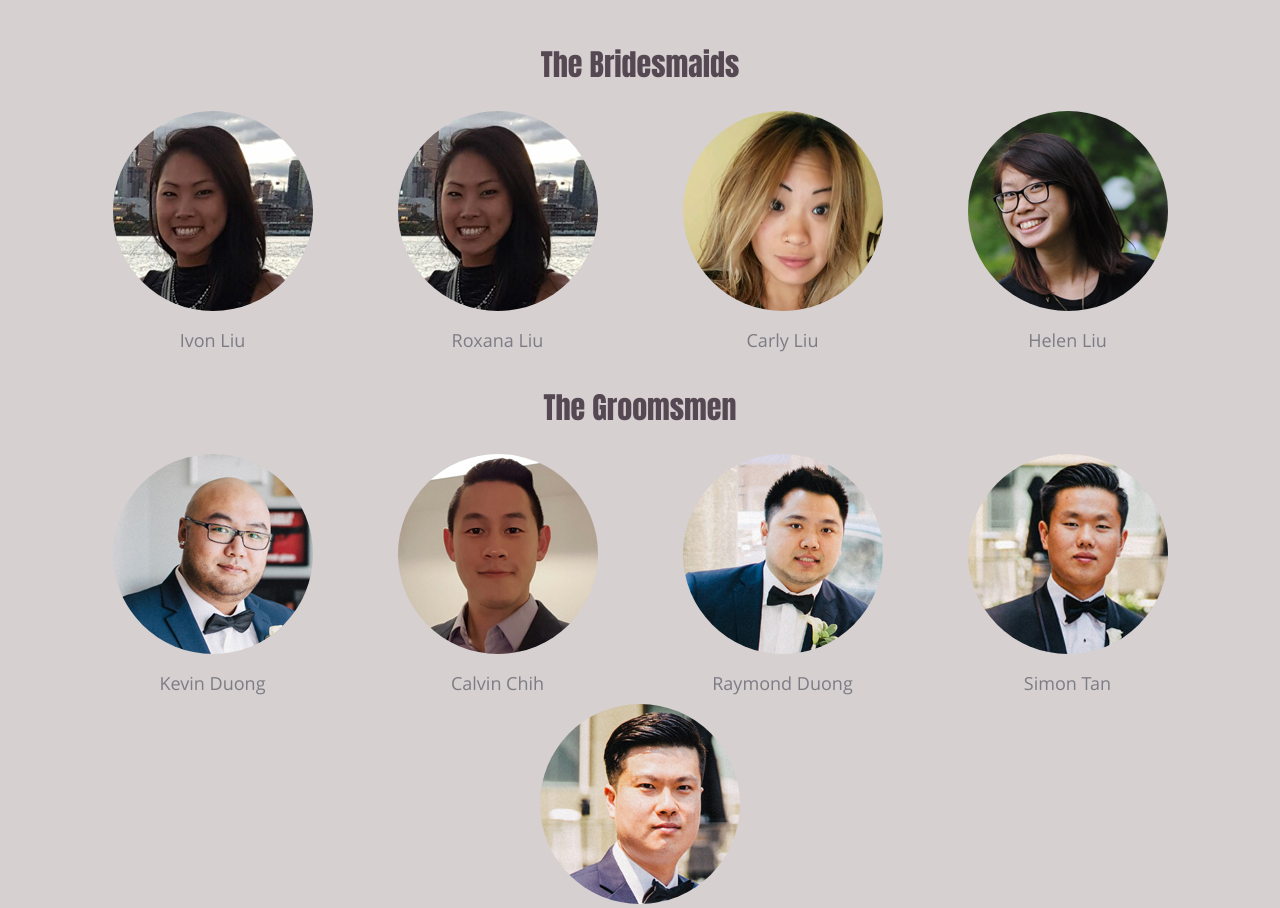
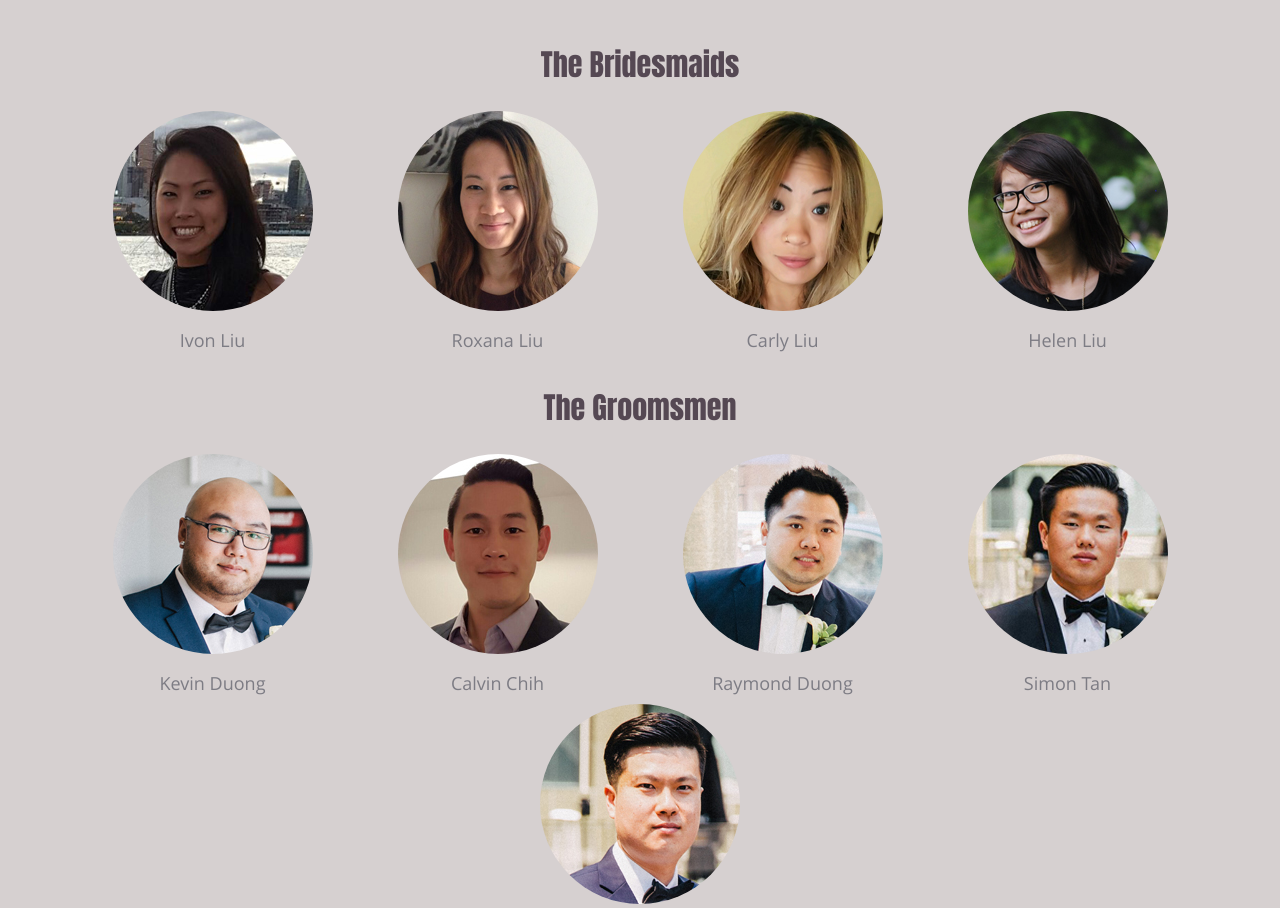
Before and after one commit to bernietrinh/iris-and-russell, a website: page client/index.html in a window 1280 px wide. Shown: the part 9559-10467 px from the top of the page. Drawn offline with Linux system fonts and the light colour scheme; some packages are replaced by stand-ins of ours; a script that the page names is missing; files whose address does not match are found by name.

Commit message:
adding roxane photo

```diff
--- a/client/src/sass/partials/_wedding-party.scss
+++ b/client/src/sass/partials/_wedding-party.scss
@@ -31,7 +31,7 @@
 }
 
 .roxana .person-photo {
-  background: url("../img/party/ivon.jpg");
+  background: url("../img/party/roxana.jpg");
 }
 
 .carly .person-photo {
--- a/package.json
+++ b/package.json
@@ -4,7 +4,7 @@
   "description": "Wedding site for Iris and Russell",
   "scripts": {
     "start": "nodemon server/index.js && cd client && gulp",
-    "deploy": "git push heroku master"
+    "deploy": "git push heroku master && git push origin HEAD"
   },
   "keywords": [
     "heroku"
```
Also changed, not shown: client/img/party/roxana.jpg (added), client/src/css/app.css, client/src/css/app.min.css, client/src/img/party/roxana.jpg (added).
